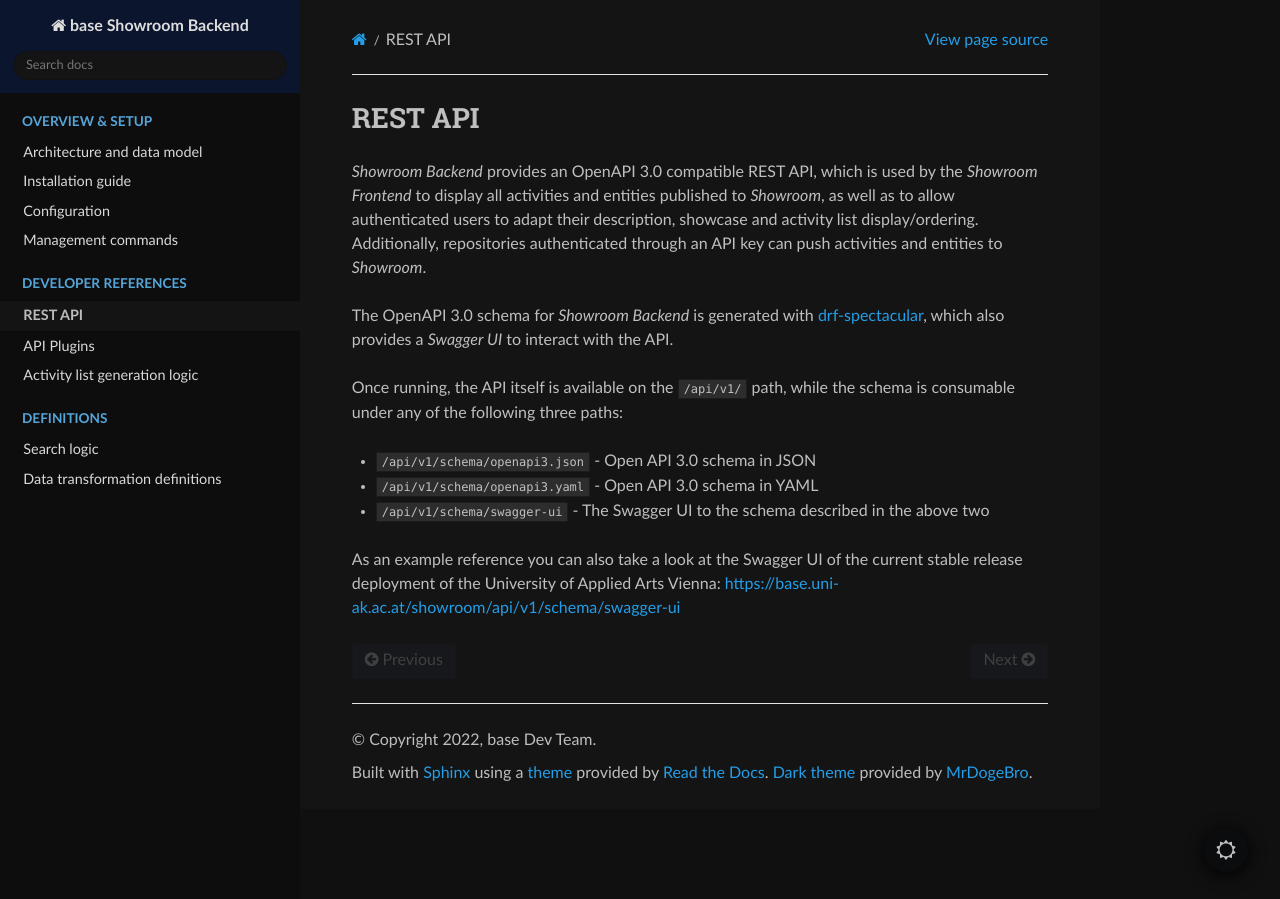
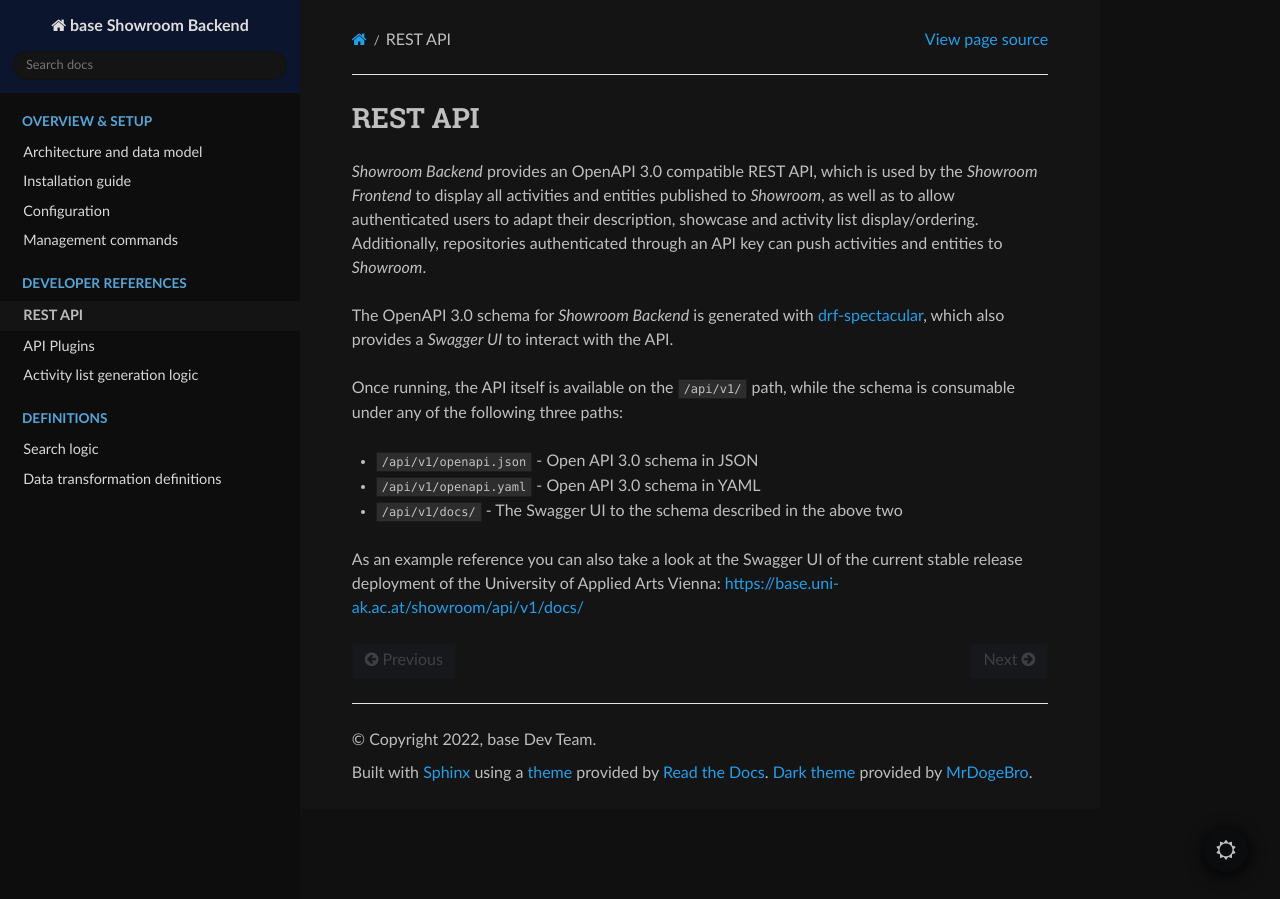
Before and after one commit to base-angewandte/showroom-backend, a Sphinx documentation site: the page built from docs/source/rest_api.md, in a window 1280 px wide. Built offline with Sphinx 7.4.7 and the Read the Docs theme 2.0.0, drawn with Linux system fonts in a browser that asks for light colours.

Commit message:
change(api)!: use new consolidated routes for api spec and docs
To have a consistent and more intuitive way of accessing the OpenAPI
specification and the Swagger UI as a documentation of this API, accross
all base projects we will adopt these new routes on all projects.

This is not strictly a breaking change in terms of the backend, but if
a frontend is already consuming the old routes, one has to adapt the
config accordingly to the new API spec.

```diff
--- a/docs/source/rest_api.md
+++ b/docs/source/rest_api.md
@@ -13,10 +13,10 @@ _Swagger UI_ to interact with the API.
 Once running, the API itself is available on the `/api/v1/` path, while the schema is
 consumable under any of the following three paths:
 
-- `/api/v1/schema/openapi3.json` - Open API 3.0 schema in JSON
-- `/api/v1/schema/openapi3.yaml` - Open API 3.0 schema in YAML
-- `/api/v1/schema/swagger-ui` - The Swagger UI to the schema described in the above two
+- `/api/v1/openapi.json` - Open API 3.0 schema in JSON
+- `/api/v1/openapi.yaml` - Open API 3.0 schema in YAML
+- `/api/v1/docs/` - The Swagger UI to the schema described in the above two
 
 As an example reference you can also take a look at the Swagger UI of the current stable
 release deployment of the University of Applied Arts Vienna:
-[https://base.uni-ak.ac.at/showroom/api/v1/schema/swagger-ui](https://base.uni-ak.ac.at/showroom/api/v1/schema/swagger-ui)
+[https://base.uni-ak.ac.at/showroom/api/v1/docs/](https://base.uni-ak.ac.at/showroom/api/v1/docs/)
```
Also changed, not shown: 1 other file.
